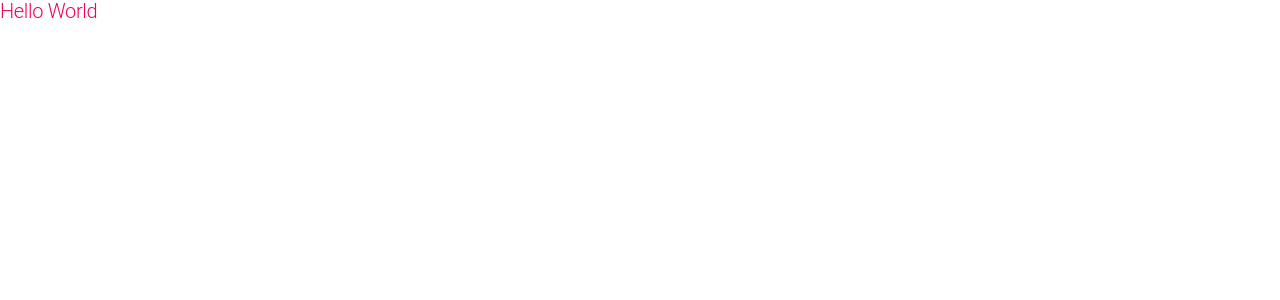
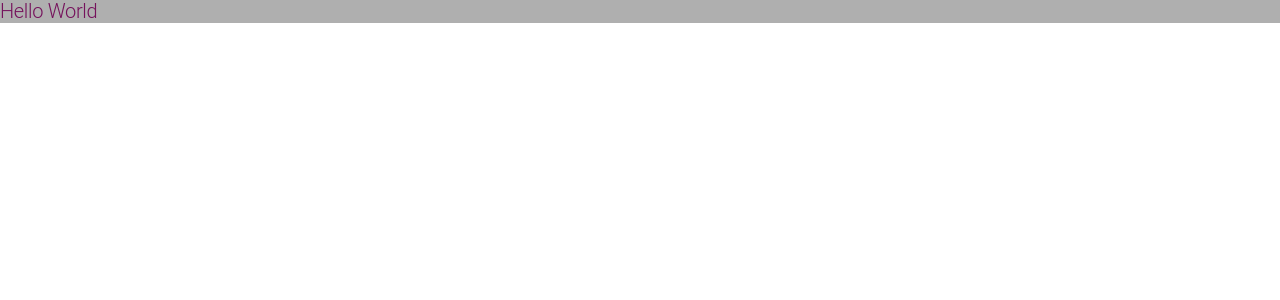
Before and after one commit to madhumithavenu/Material_UI, a React (Create React App) app: page / in a window 1280 px wide. Shown: the top 300 px of the page. Built offline with nearby package versions, Linux system fonts and the light colour scheme.

Commit message:
Material UI Styled Component

```diff
--- a/src/App.js
+++ b/src/App.js
@@ -4,6 +4,7 @@ import Layout from "./Layout";
 import Test10 from "./Test10";
 import Test11 from "./Test11";
 import Test12 from "./Test12";
+import Test13 from "./Test13";
 import Test3 from "./Test3";
 import Test4 from "./Test4";
 import Test5 from "./Test5";
@@ -21,7 +22,7 @@ function App() {
      {/* <Test2 />  */}
      {/* <Test3/> */}
      {/* <Navbar links={linksArray}/> */}
-     <Test12/>
+     <Test13/>
     </div>
   );
 }
--- /dev/null
+++ b/src/Test13.js
@@ -0,0 +1,18 @@
+import { Box, Typography, styled } from '@mui/material'
+import React from 'react'
+
+const CustomizeTypography = styled(Typography)`
+color: #000055;
+:hover{
+    color: #75125c;
+    background: #afafaf;
+}`
+const Test13 = () => {
+    return (
+        <Box>
+            <CustomizeTypography variant='h1'>Hello World</CustomizeTypography>
+        </Box>
+    )
+}
+
+export default Test13
```
